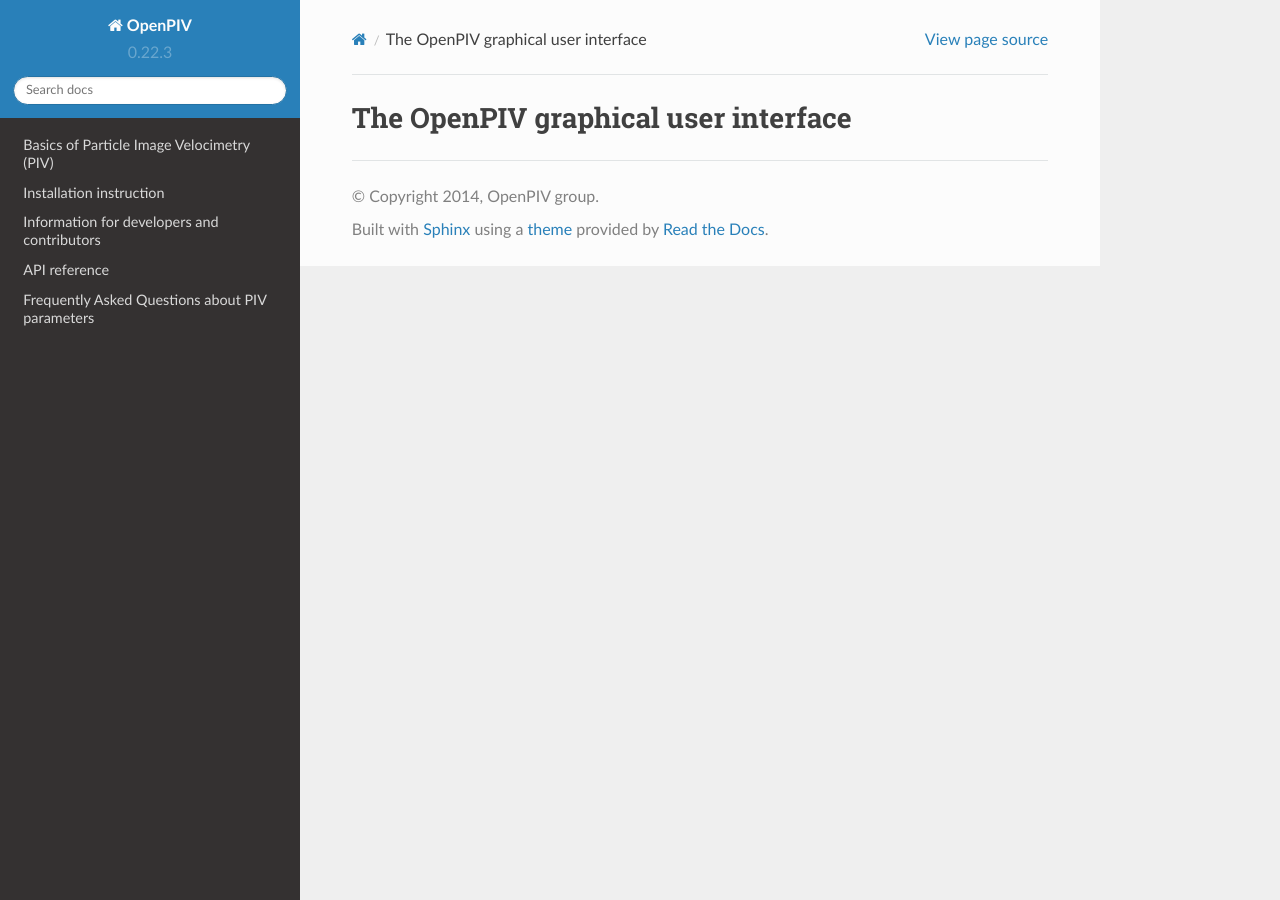
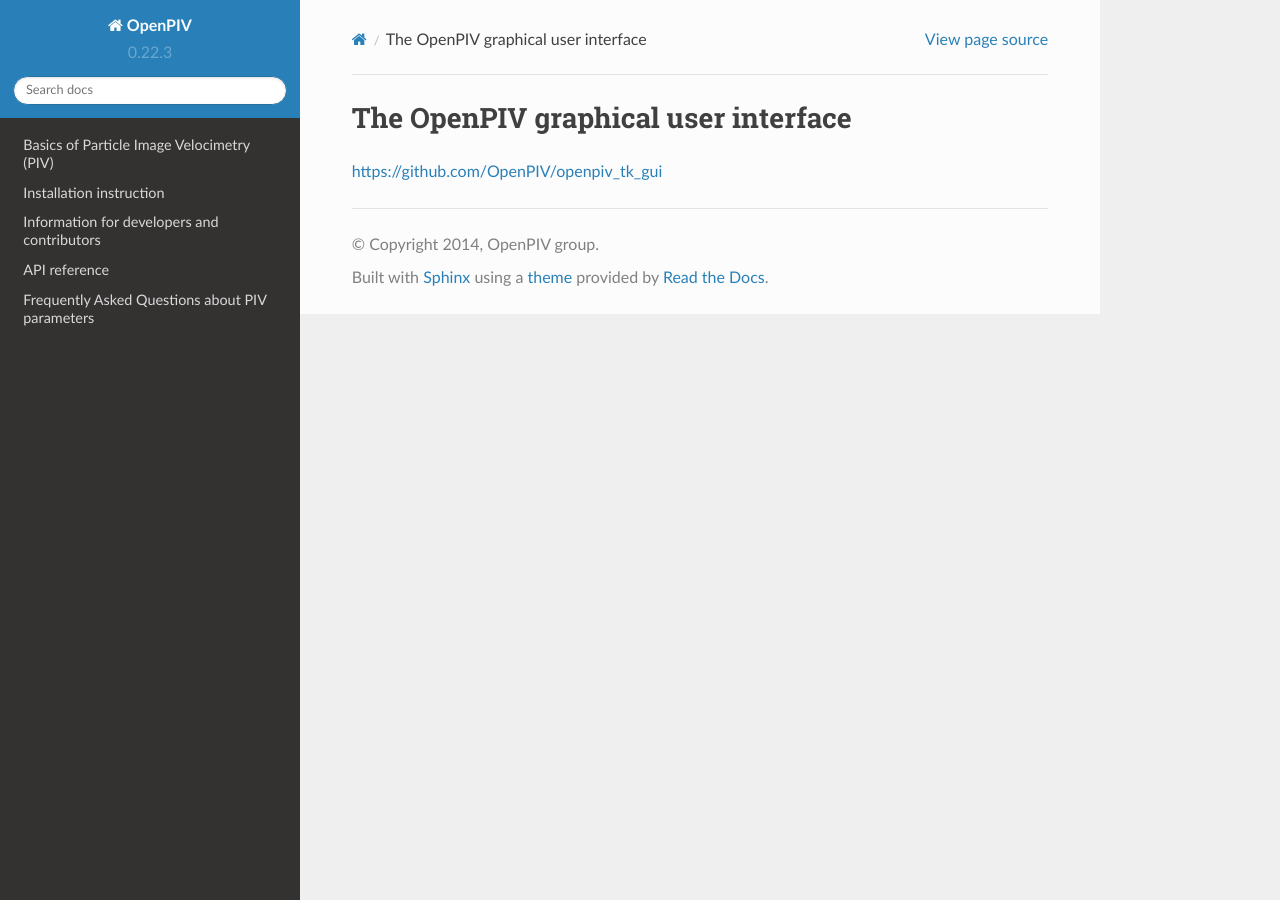
Before and after one commit to OpenPIV/openpiv-python, a Sphinx documentation site: the page built from openpiv/docs/src/gui_doc.rst, in a window 1280 px wide. Built offline with Sphinx 7.4.7 and the Read the Docs theme 2.0.0, drawn with Linux system fonts in a browser that asks for light colours; pages that are not in the unit, such as notebooks, are missing from menus; part of the change alters nothing that is shown.

Commit message:
Update gui_doc.rst

```diff
--- a/openpiv/docs/src/gui_doc.rst
+++ b/openpiv/docs/src/gui_doc.rst
@@ -3,3 +3,6 @@
 ====================================
 The OpenPIV graphical user interface
 ====================================
+
+
+https://github.com/OpenPIV/openpiv_tk_gui
```
